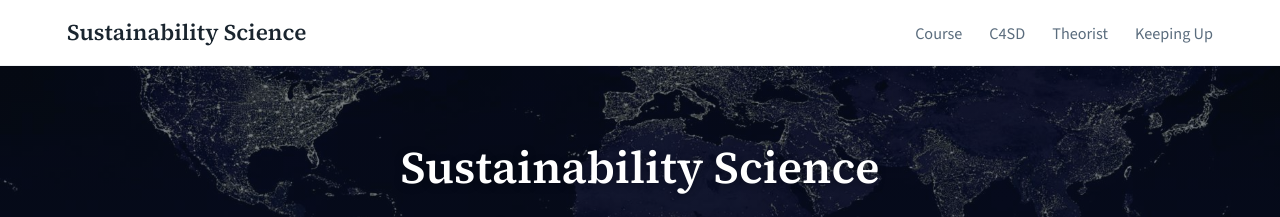
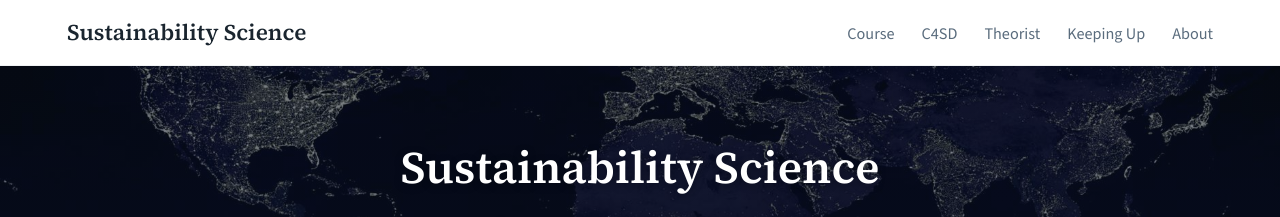
Before and after one commit to agharley/sustsci, a Jekyll site: the page built from index.html, in a window 1280 px wide. Shown: the top 217 px of the page. Built offline with Jekyll 4.4.1, drawn with Linux system fonts in a browser that asks for light colours.

Commit message:
adding about page to all layouts

```diff
--- a/_layouts/home.html
+++ b/_layouts/home.html
@@ -41,6 +41,7 @@
         <li><a href="{{ '/c4sd/' | relative_url }}">C4SD</a></li>
         <li><a href="{{ '/theorist/' | relative_url }}">Theorist</a></li>
         <li><a href="{{ '/keeping-up/' | relative_url }}">Keeping Up</a></li>
+        <li><a href="{{ '/about/' | relative_url }}">About</a></li>
       </ul>
     </nav>
   </header>
--- a/_layouts/page-banner-c4sd.html
+++ b/_layouts/page-banner-c4sd.html
@@ -41,6 +41,7 @@
         <li><a href="{{ '/c4sd/' | relative_url }}" {% if page.url contains '/c4sd' %}class="active"{% endif %}>C4SD</a></li>
         <li><a href="{{ '/theorist/' | relative_url }}" {% if page.url contains '/theorist' %}class="active"{% endif %}>Theorist</a></li>
         <li><a href="{{ '/keeping-up/' | relative_url }}" {% if page.url contains '/keeping-up' %}class="active"{% endif %}>Keeping Up</a></li>
+        <li><a href="{{ '/about/' | relative_url }}" {% if page.url contains '/about' %}class="active"{% endif %}>About</a></li>
       </ul>
     </nav>
   </header>
--- a/_layouts/page-banner.html
+++ b/_layouts/page-banner.html
@@ -41,6 +41,7 @@
         <li><a href="{{ '/c4sd/' | relative_url }}" {% if page.url contains '/c4sd' %}class="active"{% endif %}>C4SD</a></li>
         <li><a href="{{ '/theorist/' | relative_url }}" {% if page.url contains '/theorist' %}class="active"{% endif %}>Theorist</a></li>
         <li><a href="{{ '/keeping-up/' | relative_url }}" {% if page.url contains '/keeping-up' %}class="active"{% endif %}>Keeping Up</a></li>
+        <li><a href="{{ '/about/' | relative_url }}" {% if page.url contains '/about' %}class="active"{% endif %}>About</a></li>
       </ul>
     </nav>
   </header>
```
